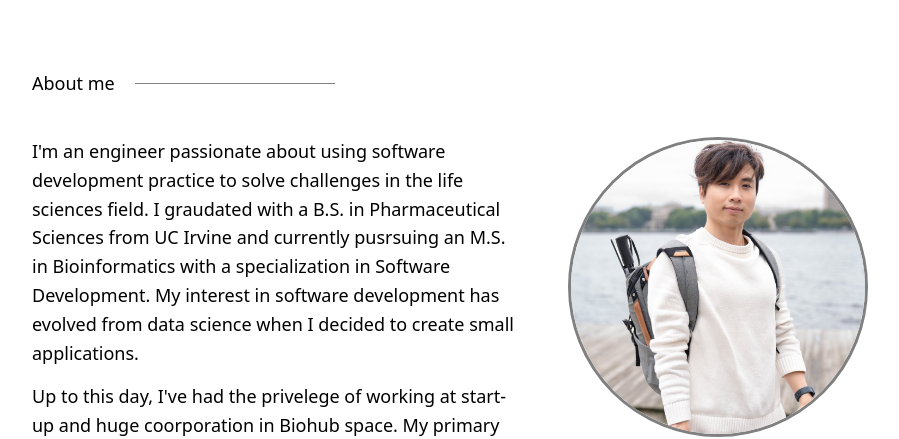
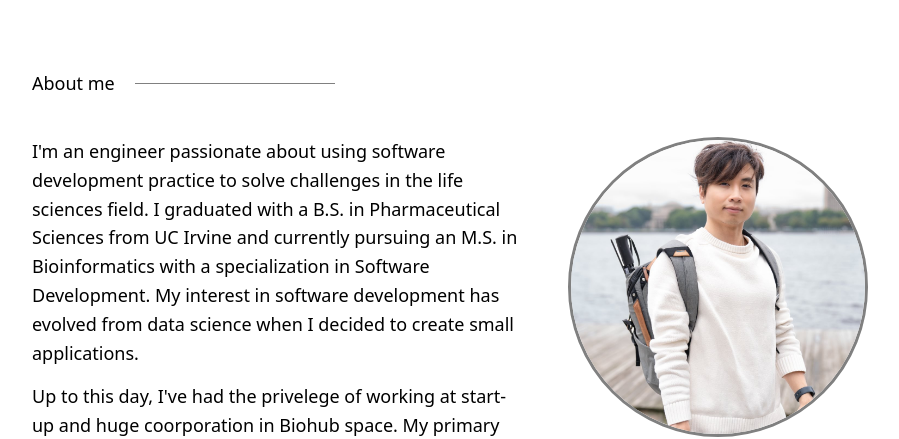
Before and after one commit to phu-ngu/my-portfolio, a React (Create React App) app: page / in a window 1280 px wide. Shown: the part 840-1279 px from the top of the page, without its empty margins (178-1077 px from the left). Built offline with nearby package versions, Linux system fonts and the light colour scheme.

Commit message:
Fixed typo in profile section

```diff
--- a/src/containers/Profile/Profile.jsx
+++ b/src/containers/Profile/Profile.jsx
@@ -11,7 +11,7 @@ export default function Profile() {
           <div className="profile__text">
             <p>
               I'm an engineer passionate about using software development practice to solve challenges in the life sciences field.
-              I graudated with a B.S. in Pharmaceutical Sciences from UC Irvine and currently pusrsuing an M.S. in Bioinformatics with a specialization in
+              I graduated with a B.S. in Pharmaceutical Sciences from UC Irvine and currently pursuing an M.S. in Bioinformatics with a specialization in
               Software Development. My interest in software development has evolved from data science when I decided to create small applications.
             </p>
             <p>
--- a/src/data/projectsData.js
+++ b/src/data/projectsData.js
@@ -27,7 +27,7 @@ export const projectsData = [
   },
   {
     title: "Form Request App",
-    description: "A web application for managing form requests, allowing client users to submit problems to the Automation team.",
+    description: "A desktop application for managing form requests, allowing client users to submit problems to the Automation team.",
     tech: ["Full Stack", "React.js", "Node.js", "Express.js"],
     image: form_img,
     link: "#"
```
